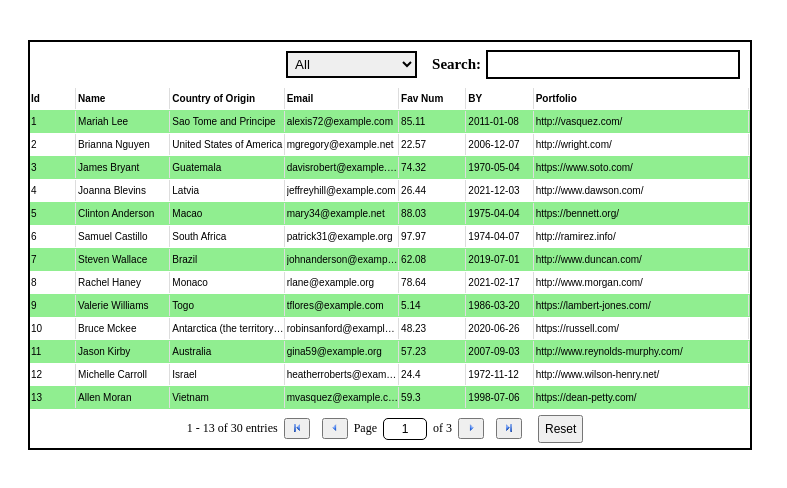
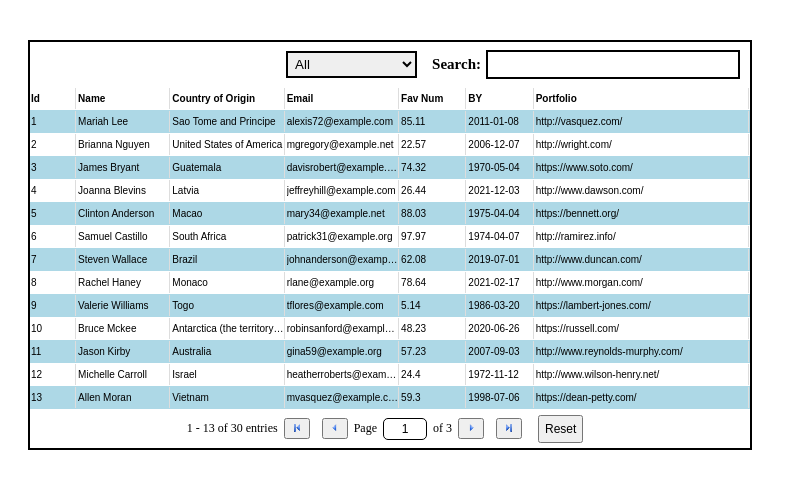
Before and after one commit to Global-Virtual-Networks/Grid-Plugin, a plain HTML site: page index.html in a window 1280 px wide. Shown: the whole page, without its empty margins (0-787 px from the left). Drawn offline with nearby package versions, Linux system fonts and the light colour scheme.

Commit message:
changed alt_color to lightblue in demo to lessen contrast between alt_color and background color on row hover

```diff
--- a/index.html
+++ b/index.html
@@ -559,7 +559,7 @@
       alert("Clicked on row #" + parseInt(row_id));
     },
     style: {
-      alt_color: ["background-color: lightgreen;"],
+      alt_color: ["background-color: lightblue;"],
     },
   };
   const grid = $("#grid_container").grid_ng(local);
```
